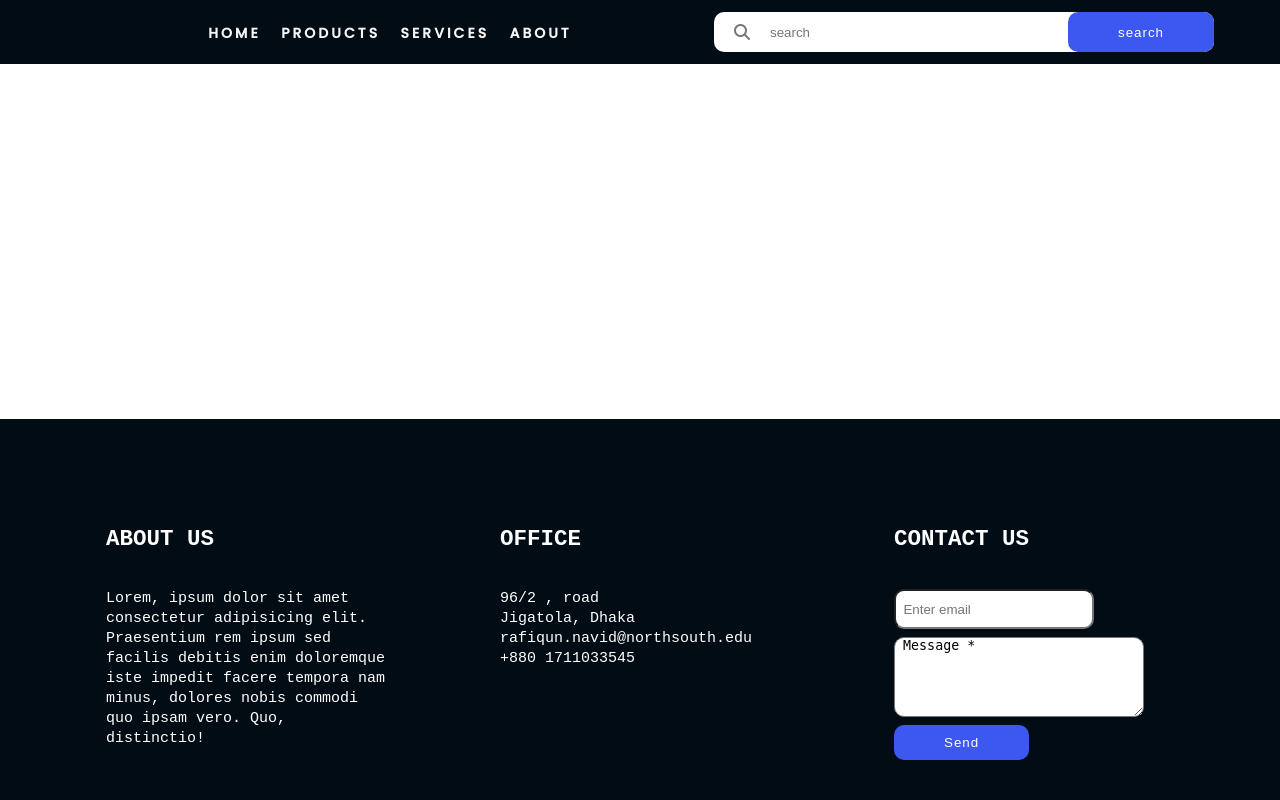
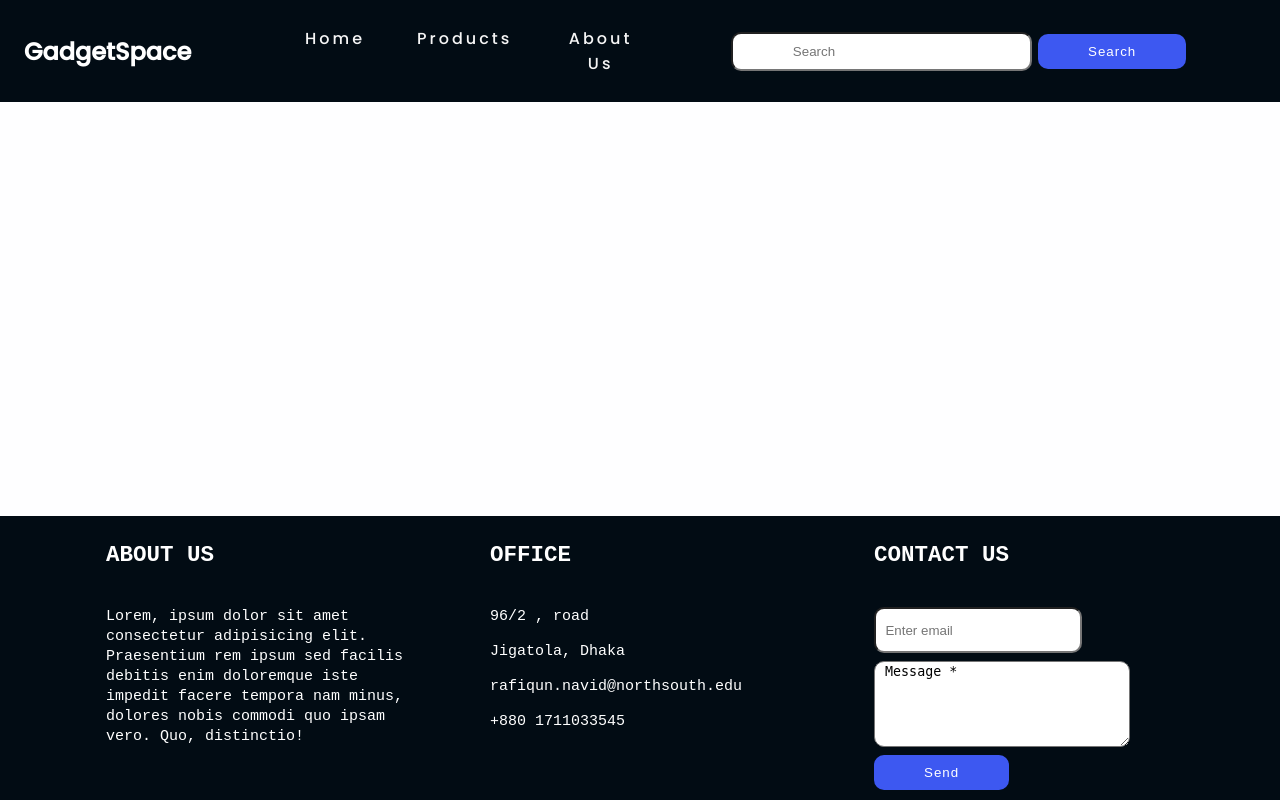
Before and after one commit to RnabiNavid/CSE311_project, a PHP site: page / in a window 1280 px wide. Run offline with PHP 8.4, Linux system fonts and the light colour scheme; some libraries are stand-ins or nearby versions.

Commit message:
fixed some things

```diff
--- a/index.html
+++ b/index.html
@@ -4,42 +4,40 @@
     <meta charset="UTF-8" />
     <meta http-equiv="X-UA-Compatible" content="IE=edge" />
     <meta name="viewport" content="width=device-width, initial-scale=1.0" />
-    <title>GadgetSpace</title>
-
-    <link rel="Icon" href="Img/GadgetSpace-logos_transparent.png" />
-    <link rel="stylesheet" href="styles.css" />
+    <link rel="Icon" href="Img/Gadget Space-logo-white.png" />
     <link
       href="https://fonts.googleapis.com/css2?family=Poppins:wght@500&display=swap"
       rel="stylesheet"
     />
-    <script
-      src="https://kit.fontawesome.com/ed4cfa797c.js"
-      crossorigin="anonymous"
-    ></script>
+    <link rel="stylesheet" href="style.css" />
+    <title>Gadget Space</title>
   </head>
 
-  <body class="nav_bar">
+  <body>
     <header>
       <nav>
         <div class="logo">
-          <img src="../CSE311_project/Img/logo-3.svg" alt="logo">
+          <a href="#"><h1>GadgetSpace</h1></a>
         </div>
-        <ul class="nav_links">
-          <li><a href="#">home</a></li>
+
+        <ul class="nav-link">
+          <li><a href="#">Home</a></li>
           <li><a href="#">Products</a></li>
-          <li><a href="#">services</a></li>
-          <li><a href="#">About</a></li>
+          <li><a href="#">About Us</a></li>
         </ul>
-        <form class="search">
-          <i class="fa-solid fa-magnifying-glass"></i>
-          <input type="text" placeholder="search" />
-          <button type="submit">search</button>
-        </form>
-      </nav>
-    </header>
 
-    <footer>
-      <div class="row">
+        <div class="sb">
+          <input class="searchbar" type="text" placeholder="Search" />
+          <button class="button" type="submit">Search</button>
+        </div>
+
+<main>
+<div class="slider"></div>
+
+
+</main>
+<footer>
+ <div class="row">
         <div class="col">
           <h2>About us</h2>
           <p>
@@ -70,6 +68,10 @@
           </div>
         </div>
       </div>
-    </footer>
+
+</footer>
+
+      </nav>
+    </header>
   </body>
 </html>
--- a/styles.css
+++ b/style.css
@@ -1,4 +1,5 @@
-* {
+body {
+  background-color: rgb(254, 254, 255);
   margin: 0px;
   padding: 0px;
   box-sizing: border-box;
@@ -8,65 +9,60 @@ nav {
   display: flex;
   justify-content: space-around;
   align-items: center;
-  min-height: 8vh;
+  min-height: 5rem;
   background-color: rgb(2, 12, 20);
   font-family: "Poppins", sans-serif;
 }
 
-.logo {
-  color: whitesmoke;
-  text-transform: uppercase;
-  letter-spacing: 5px;
-  font-size: 20px;
+.logo a {
+  text-decoration: none;
+  color: #fff;
+}
+.logo :hover {
+  cursor: pointer;
 }
 
-.nav_links {
+.nav-link {
+  margin: 0;
   display: flex;
-
   justify-content: space-around;
   width: 30%;
 }
-.nav_links li {
+.nav-link li {
+  padding: 26px;
+  margin: 0;
+  text-align: center;
   list-style: none;
 }
-
-.nav_links a {
+.nav-link a {
   color: whitesmoke;
   text-decoration: none;
   letter-spacing: 3px;
-  font-weight: bold;
-  font-size: 14px;
-  text-transform: uppercase;
 }
-
-form {
-  background: #fff;
-  width: 500px;
-  height: 40px;
-  display: flex;
+.nav-link li:hover {
+  background-color: rgb(52, 33, 104);
+}
+.sb {
+  padding: 20px;
+  margin: 0;
+  text-align: center;
+  list-style: none;
+}
+.searchbar {
+  padding: 10px 60px;
   border-radius: 10px;
+  outline: 0;
 }
-form input {
-  flex: 1;
-  border: 0;
-  outline: 0;
-  border-radius: 27.5px;
-}
-form button {
+.button {
   background: rgb(61, 88, 241);
   padding: 10px 50px;
-
+  margin: 2px;
   border: none;
   outline: 0;
   color: #fff;
   letter-spacing: 1px;
   cursor: pointer;
   border-radius: 10px;
-}
-form .fa-solid {
-  align-self: center;
-  padding: 10px 20px;
-  color: #777;
 }
 
 footer {
@@ -79,6 +75,7 @@ footer {
   font-family: "Courier New", Courier, monospace;
   font-size: 15px;
   line-height: 20px;
+  padding: 0;
 }
 
 .row {
@@ -100,6 +97,7 @@ footer {
   text-transform: uppercase;
   width: fit-content;
   margin-bottom: 40px;
+  padding-bottom: 2px;
 }
 
 .col li {
@@ -120,6 +118,7 @@ footer {
 .col input {
   background: #fff;
   padding: 10;
+  outline: 0;
   width: 200px;
   height: 40px;
   display: flex;
@@ -128,6 +127,7 @@ footer {
 }
 .col textarea {
   background: #fff;
+  outline: 0;
   padding: 10;
   width: 250px;
   height: 80px;
```
Also changed, not shown: Img/Gadget Space-logo-black.png (added), Img/Gadget Space-logo-white.png (added), Img/Gadget Space-logo.png (added), Img/circle-user-regular.svg (added), Img/circle-user-solid.svg (added).
